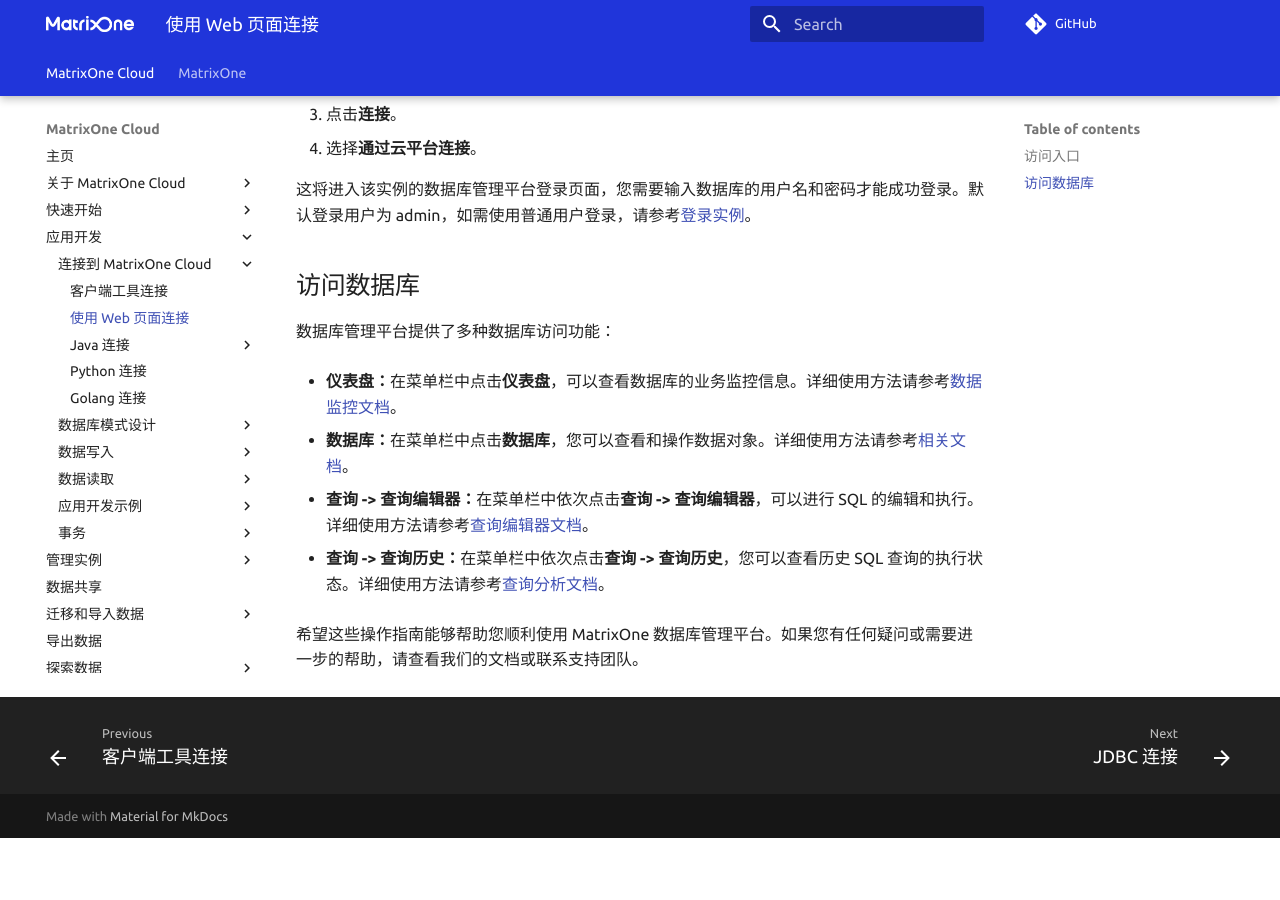
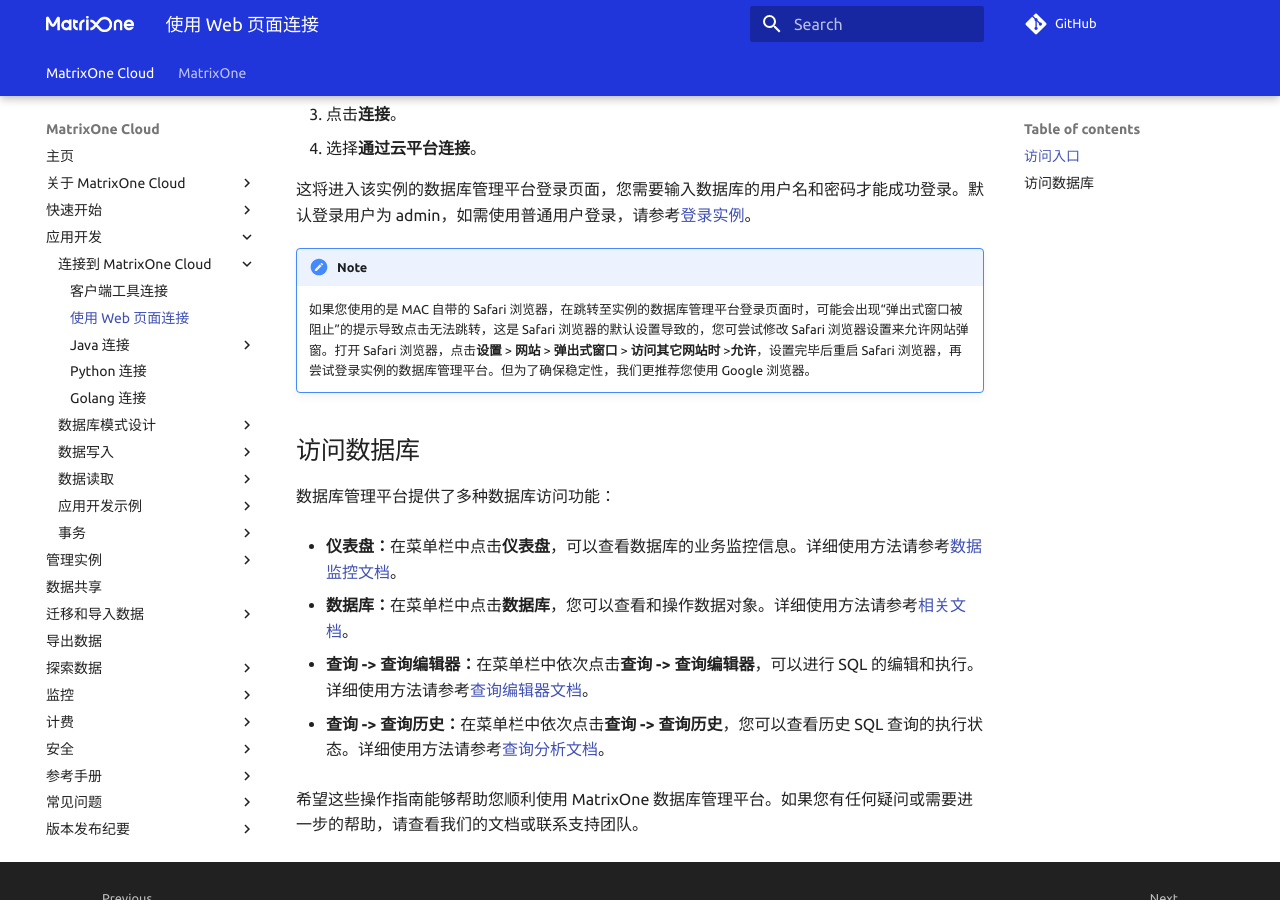
Before and after one commit to yangj1211/moc-docs, an MkDocs documentation site: the page built from docs/MatrixOne-Cloud/App-Develop/connect-mo/connect-mo-with-web.md, in a window 1280 px wide and 900 px high, scrolled down 495 px. Built offline with MkDocs 1.6.1 and Material for MkDocs 9.7.7, drawn with Linux system fonts in a browser that asks for light colours; comment, search, counter and statistics services are not loaded; the version menu is left out; before the commit the page ends 1333 px from its top, so only the background shows below that.

Commit message:
add description  about login on safari

```diff
--- a/docs/MatrixOne-Cloud/App-Develop/connect-mo/connect-mo-with-web.md
+++ b/docs/MatrixOne-Cloud/App-Develop/connect-mo/connect-mo-with-web.md
@@ -15,6 +15,8 @@
 4. 选择**通过云平台连接**。
 
 这将进入该实例的数据库管理平台登录页面，您需要输入数据库的用户名和密码才能成功登录。默认登录用户为 admin，如需使用普通用户登录，请参考[登录实例](../../Instance-Mgmt/login-instance.md)。
+!!! note
+    如果您使用的是 MAC 自带的 Safari 浏览器，在跳转至实例的数据库管理平台登录页面时，可能会出现“弹出式窗口被阻止”的提示导致点击无法跳转，这是 Safari 浏览器的默认设置导致的，您可尝试修改 Safari 浏览器设置来允许网站弹窗。打开 Safari 浏览器，点击**设置** > **网站** > **弹出式窗口** > **访问其它网站时** >**允许**，设置完毕后重启 Safari 浏览器，再尝试登录实例的数据库管理平台。但为了确保稳定性，我们更推荐您使用 Google 浏览器。
 
 ## 访问数据库
 
```
